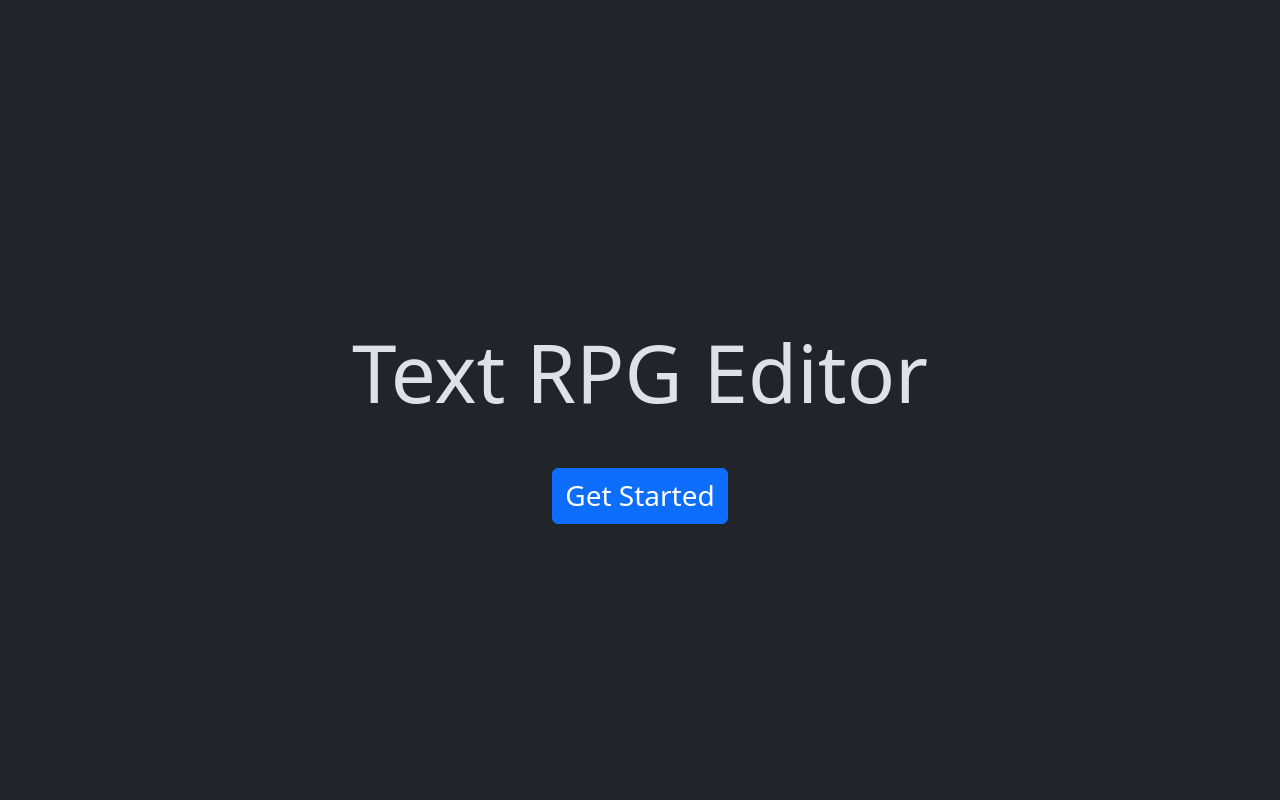
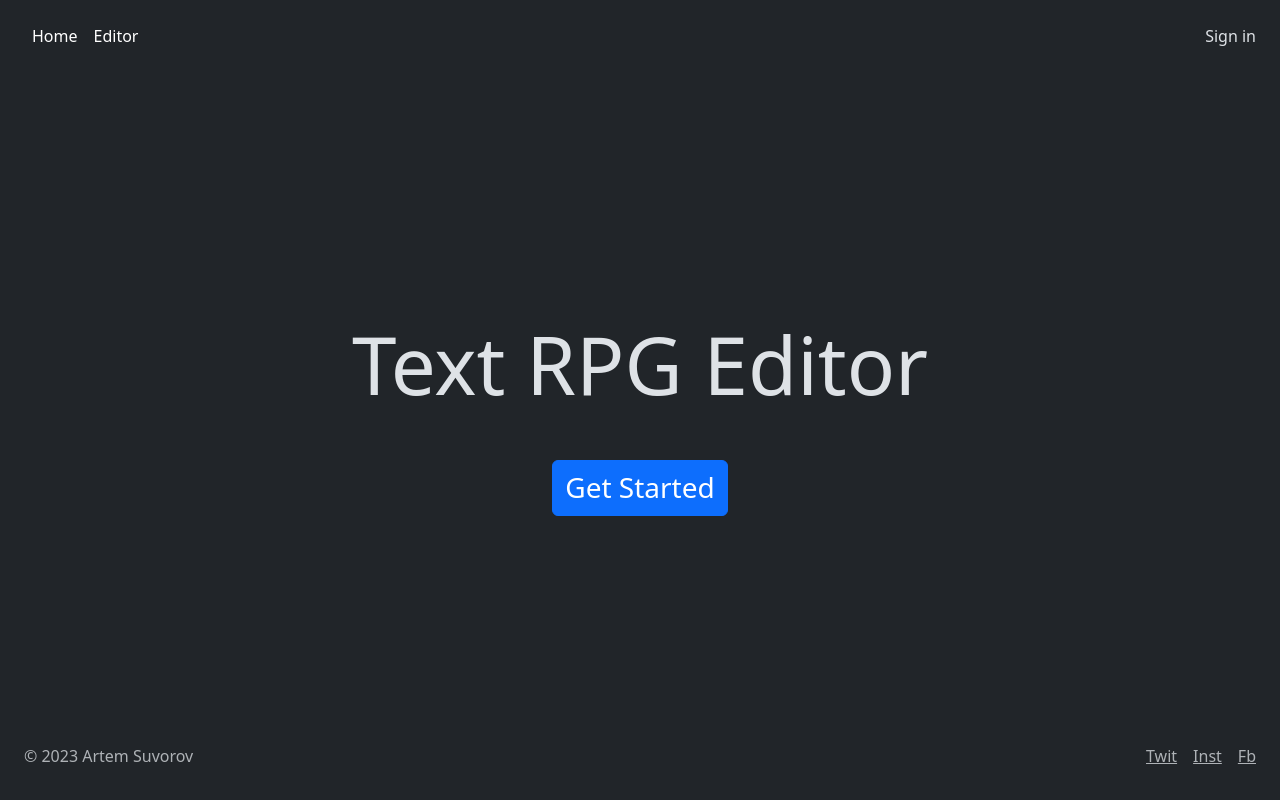
Before and after one commit to artemsuvorov/text-rpg-editor, a React (Create React App) app in the folder TextRpgEditor.Client/: page / in a window 1280 px wide. Built offline with nearby package versions, Linux system fonts and the light colour scheme.

Commit message:
add navbar and footer

```diff
--- a/TextRpgEditor.Client/public/index.html
+++ b/TextRpgEditor.Client/public/index.html
@@ -28,7 +28,7 @@
   </head>
   <body class="dockview-theme-dark">
     <noscript>You need to enable JavaScript to run this app.</noscript>
-    <div id="root" class="vw-100 vh-100"></div>
+    <div id="root"></div>
     <!--
       This HTML file is a template.
       If you open it directly in the browser, you will see an empty page.
--- /dev/null
+++ b/TextRpgEditor.Client/src/Footer.tsx
@@ -0,0 +1,17 @@
+function Footer() {
+  return (
+    <footer className="d-flex flex-wrap justify-content-between align-items-center p-3 my-3">
+      <div className="col-md-4 d-flex align-items-center">
+        <span className="mb-3 mb-md-0 text-body-secondary">© 2023 Artem Suvorov</span>
+      </div>
+
+      <ul className="nav col-md-4 justify-content-end list-unstyled d-flex">
+        <li className="ms-3"><a className="text-body-secondary" href="#">Twit</a></li>
+        <li className="ms-3"><a className="text-body-secondary" href="#">Inst</a></li>
+        <li className="ms-3"><a className="text-body-secondary" href="#">Fb</a></li>
+      </ul>
+    </footer>
+  );
+}
+
+export default Footer;
--- a/TextRpgEditor.Client/src/Home.tsx
+++ b/TextRpgEditor.Client/src/Home.tsx
@@ -1,10 +1,9 @@
 import { NavLink } from 'react-router-dom';
 
-function App() {
+function Home() {
   return (
-    <div className="d-flex flex-column min-vh-100 justify-content-center align-items-center">
+    <div className="d-flex flex-column h-100 justify-content-center align-items-center">
       <h1 className="display-1 my-5">Text RPG Editor</h1>
-      {/* <p>Lorem ipsum dolor sit amet, consectetur adipisicing elit.</p> */}
       <NavLink to="/editor">
         <button className="btn btn-primary display-1">
           <h3 className="my-1">Get Started</h3>
@@ -14,4 +13,4 @@ function App() {
   );
 }
 
-export default App;
+export default Home;
--- /dev/null
+++ b/TextRpgEditor.Client/src/Navbar.tsx
@@ -0,0 +1,26 @@
+function Navbar() {
+  return (
+    <nav className="navbar navbar-expand-lg bg-dark navbar-dark justify-content-between p-3">
+      <button className="navbar-toggler" type="button" data-toggle="collapse" data-target="#navbarSupportedContent" aria-controls="navbarSupportedContent" aria-expanded="false" aria-label="Toggle navigation">
+        <span className="navbar-toggler-icon"></span>
+      </button>
+
+      <div className="collapse navbar-collapse" id="navbarNav">
+        <ul className="navbar-nav">
+          <li className="nav-item">
+            <a className="nav-link active" href="/editor">Home</a>
+          </li>
+          <li className="nav-item">
+            <a className="nav-link active" href="/editor">Editor</a>
+          </li>
+        </ul>
+      </div>
+
+      <div className="collapse navbar-collapse justify-content-end" id="navbarSupportedContent">
+          <a className="nav-link" href="/editor">Sign in</a>
+      </div>
+    </nav>
+  );
+}
+
+export default Navbar;
--- a/TextRpgEditor.Client/src/index.tsx
+++ b/TextRpgEditor.Client/src/index.tsx
@@ -3,11 +3,13 @@ import ReactDOM from 'react-dom/client';
 
 import { BrowserRouter, Routes, Route } from 'react-router-dom';
 
+import 'dockview/dist/styles/dockview.css';
+import 'bootstrap/dist/css/bootstrap.css';
+
 import Home from './Home';
 import Editor from './Editor';
-
-import 'dockview/dist/styles/dockview.css';
-import 'bootstrap/dist/css/bootstrap.css';
+import Navbar from './Navbar';
+import Footer from './Footer';
 
 const root = ReactDOM.createRoot(
   document.getElementById('root') as HTMLElement
@@ -17,10 +19,22 @@ root.render(
   <React.StrictMode>
 
     <BrowserRouter>
-      <Routes>
-        <Route path="/" element={<Home />}/>
-        <Route path="/editor" element={<Editor />}/>
-      </Routes>
+      <div className="vh-100 d-flex flex-column px-2">
+        <div className="flex-column justify-content-center">
+          <Navbar />
+        </div>
+
+        <div className="flex-column justify-content-center flex-grow-1 overflow-auto">
+          <Routes>
+            <Route path="/" element={<Home />}/>
+            <Route path="/editor" element={<Editor />}/>
+          </Routes>
+        </div>
+
+        <div className="flex-column justify-content-center">
+          <Footer />
+        </div>
+      </div>
     </BrowserRouter>
 
   </React.StrictMode>
```
